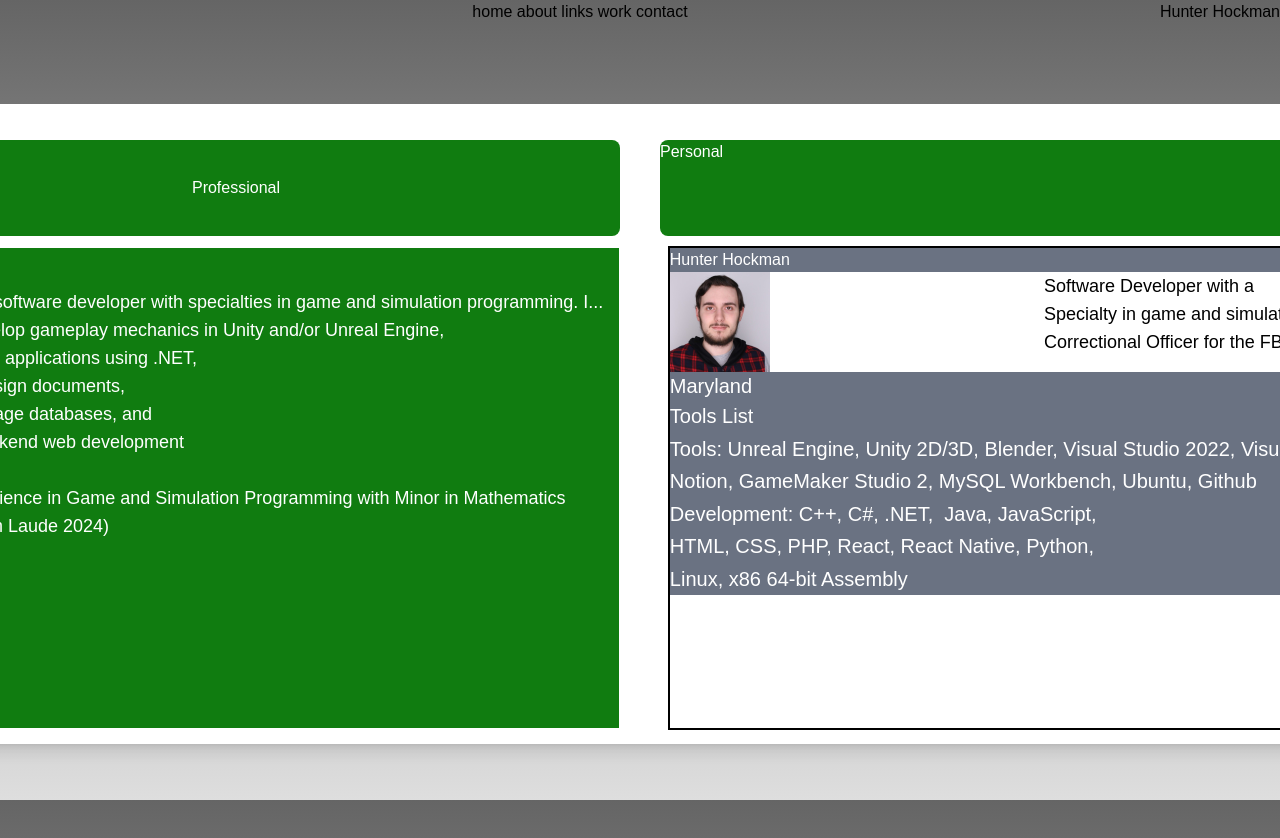
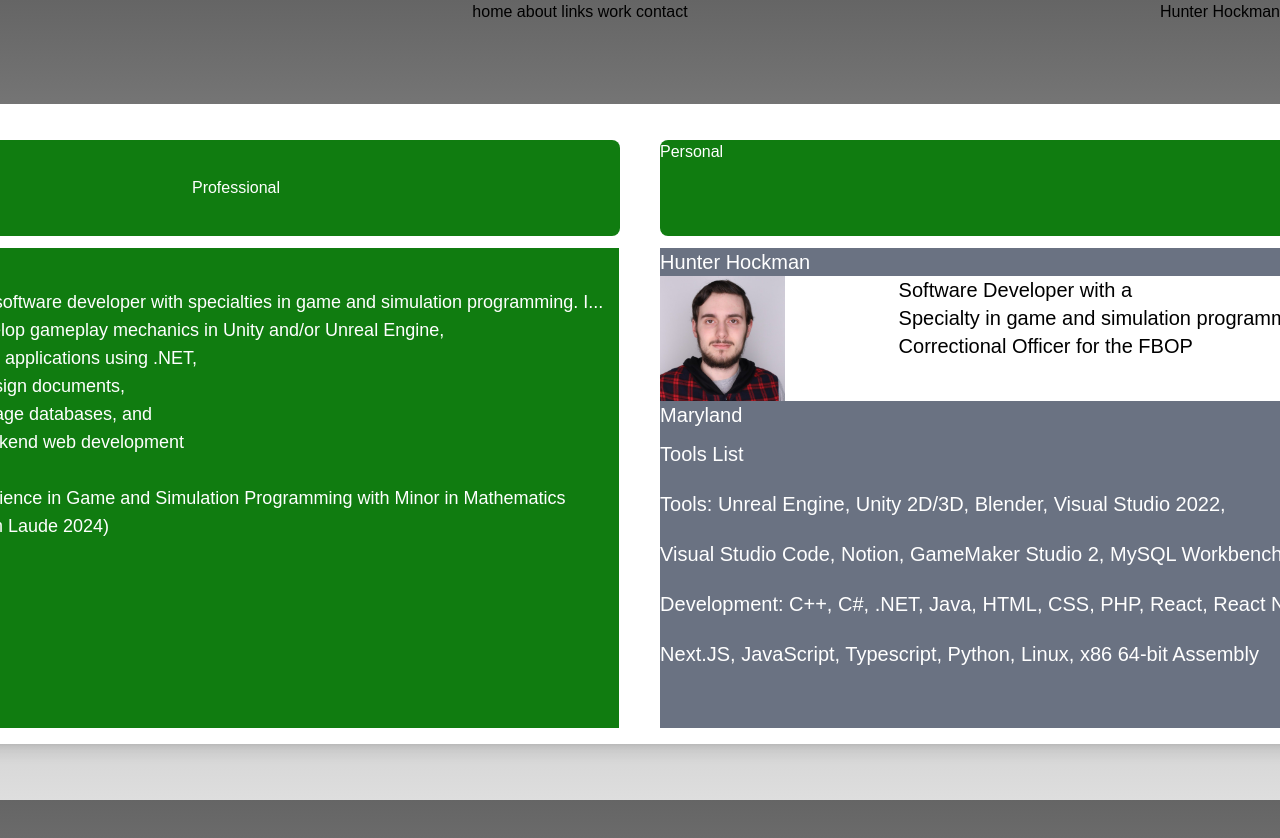
Before and after one commit to Anti-Loli/Portfolio, a Next.js app: page /about in a window 1280 px wide. Shown: the top 838 px of the page. Built offline with nearby package versions, Linux system fonts and the light colour scheme.

Commit message:
Update Profile.tsx
Backgrounds for profile side are fixed. Started adjustments for profile side length and width.

```diff
--- a/src/app/components/Profile.tsx
+++ b/src/app/components/Profile.tsx
@@ -29,40 +29,39 @@ export default function XboxProfile({ username }: { username: string }) {
         </div>
 
          {/*Right profile side*/}
-        <div className="grid grid-flow-col grid-rows-6 justify-items-center ">
+        <div className="grid grid-flow-col grid-rows-5 justify-items-center ">
               <div>
                 <ProfileButton href = "/about(personal)"> Personal </ProfileButton>
-                </div>
-            <div className="outline-2 row-span-4">
-              <div className=" bg-gray-500 text-white">Hunter Hockman</div>
-              <div className="grid grid-flow-col grid-cols-2 text-lg">
+              </div>
+            <div className="row-span-4 bg-gray-500 text-white"> {/*Try setting the length and width to set values instead of based on content. Make sure they scale and aren't hard numbers*/}
+              <div className="text-xl">Hunter Hockman</div>
+              <div className="grid grid-flow-col bg-white text-black">
                 <Image
                   src="/ProfilePicture.jpg"
                   alt="Profile picture of the website owner"
-                  width={100}
+                  width={125}
                   height={75}
                 />
 
-                <ul>
+                <ul className="text-left  text-xl">
                   <li>Software Developer with a</li>
                   <li>Specialty in game and simulation programming</li>
                   <li>Correctional Officer for the FBOP</li>
                 </ul>
               </div>
 
-              <div className=" bg-gray-500 text-white text-xl">Maryland</div>
+              <div className="text-xl">Maryland</div>
 
-              <div className=" bg-gray-500 text-white  text-xl leading-relaxed">
+              <div className="text-xl leading-12.5">
                 Tools List
                 <ul>
-                    <li>Tools: Unreal Engine, Unity 2D/3D, Blender, Visual Studio 2022, Visual Studio Code,</li>
-                    <li>Notion, GameMaker Studio 2, MySQL Workbench, Ubuntu, Github</li>
+                    <li>Tools: Unreal Engine, Unity 2D/3D, Blender, Visual Studio 2022,</li>
+                    <li>Visual Studio Code, Notion, GameMaker Studio 2, MySQL Workbench, Github, Ubuntu</li>
                 </ul>
 
                 <ul>
-                    <li>Development: C++, C#, .NET,  Java, JavaScript,</li>
-                    <li>HTML, CSS, PHP, React, React Native, Python,</li>
-                    <li>Linux, x86 64-bit Assembly</li>
+                    <li>Development: C++, C#, .NET, Java, HTML, CSS, PHP, React, React Native, </li>
+                    <li>Next.JS, JavaScript, Typescript, Python, Linux, x86 64-bit Assembly</li>
                 </ul>
               </div>
             </div>
```
